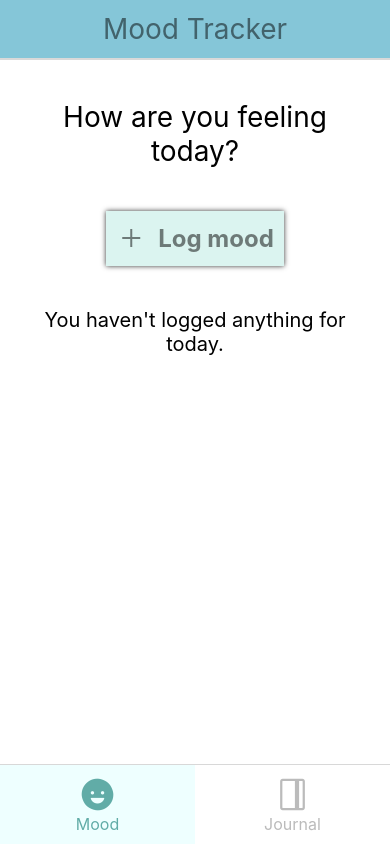
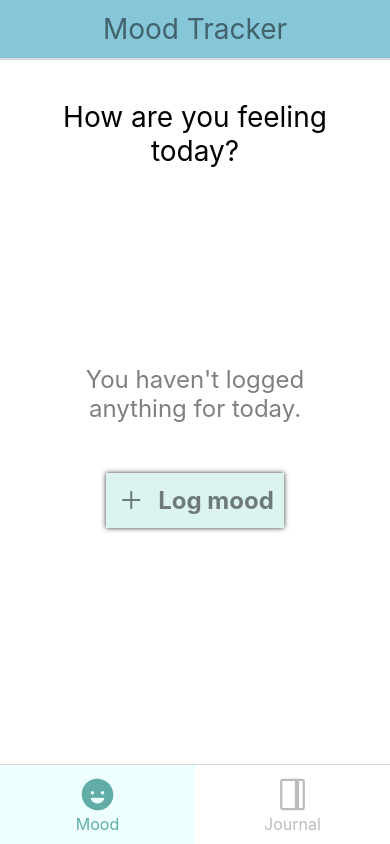
Before and after one commit to PBasham/pb-healthy-habits, a React Native app: screen / in a window 390 px wide. Built offline with nearby package versions, Linux system fonts and the light colour scheme.

Commit message:
set up start of functions for adding/getting EmotionLog, set up screen for handling if EmotionsLog is returned null or contaiing something

```diff
--- a/App.tsx
+++ b/App.tsx
@@ -3,7 +3,7 @@ import { StyleSheet, Text, View } from 'react-native';
 import { StatusBar } from 'expo-status-bar';
 
 // components --------------------------------------------------
-import AppLoading from "expo-app-loading"
+
 import { NavigationContainer, TabRouter } from "@react-navigation/native";
 import { SafeAreaProvider, initialWindowMetrics } from "react-native-safe-area-context";
 import { createBottomTabNavigator } from "@react-navigation/bottom-tabs"
@@ -26,9 +26,9 @@ export default function App() {
         "Lato-Light": require("./src/assets/typography/Lato/Lato-Light.ttf"),
     })
 
-    if (!fontsLoaded) {
-        return <AppLoading />
-    }
+    // if (!fontsLoaded) {
+    //     return <AppLoading />
+    // }
 
     const Tab = createBottomTabNavigator()
 
--- a/package.json
+++ b/package.json
@@ -20,7 +20,6 @@
     "@types/styled-components": "^5.1.26",
     "@types/styled-components-react-native": "^5.2.1",
     "expo": "~48.0.18",
-    "expo-app-loading": "^2.1.1",
     "expo-font": "~11.1.1",
     "expo-status-bar": "~1.4.4",
     "react": "18.2.0",
--- a/src/components/ui/text/HeaderThree/HeaderThree.tsx
+++ b/src/components/ui/text/HeaderThree/HeaderThree.tsx
@@ -39,8 +39,6 @@ const HeaderThree: FunctionComponent<HeaderThreeProps> = (props: HeaderThreeProp
     } = props
 
     const HeaderThreeStyle = styled.Text`
-    flex: 1;
-
     color: ${textColor};
 
     font-size: ${fontSize};
--- a/src/interfaces.ts
+++ b/src/interfaces.ts
@@ -34,7 +34,7 @@ export interface JournalEntry {
 }
 //* Mood Tracking --------------------------------------------------
 // emotion tracker
-export type EmotionLog = LoggedEmotion[]
+export type EmotionLog = LoggedEmotion[] | null
 
 export interface LoggedEmotion {
     /** Time of creation */
@@ -51,7 +51,7 @@ export interface LoggedEmotion {
 
 //* Misc types --------------------------------------------------
 // Emotion
-export type Emotion = "happy" | "caring" | "greatful" | "excited" | "loved" | "Respected" | "valued" | "accepted" | "confident" | "brave" | "hopeful" | "powerful" | "playful" | "creative" | "curious" | "affectionate" | "embarrassed" | "guilty" | "excluded" | "ashamed" | "angry" | "annoyed" | "jealous" | "bored" | "scared" | "overwhelmed" | "powerless" | "anxious" | "sad" | "disappointed" | "hurt" | "lonely" | UserEmotion | undefined
+export type Emotion = "happy" | "caring" | "greatful" | "excited" | "loved" | "Respected" | "valued" | "accepted" | "confident" | "brave" | "hopeful" | "powerful" | "playful" | "creative" | "curious" | "affectionate" | "embarrassed" | "guilty" | "excluded" | "ashamed" | "angry" | "annoyed" | "jealous" | "bored" | "scared" | "overwhelmed" | "powerless" | "anxious" | "sad" | "disappointed" | "hurt" | "lonely" | UserEmotion
 
 // This is used to define a users custom entered emotion.
 export type UserEmotion = string
--- a/src/screens/MoodTracker/MoodTracker.tsx
+++ b/src/screens/MoodTracker/MoodTracker.tsx
@@ -1,24 +1,38 @@
-import React, { FunctionComponent } from "react";
+import React, { FunctionComponent, useEffect, useState } from "react";
+import { Button, StyleSheet, Text, View } from "react-native";
 import styled from "styled-components/native";
-import { Button, StyleSheet, Text, View } from "react-native";
+
+import * as emotionTrackerHelpers from "../../utilities/emotionTracker-helpers"
+
 // components --------------------------------------------------
 import { Container } from "../../components/shared";
 import { HeaderOne, HeaderTwo, HeaderThree, BodyText, SubText } from "../../components/ui/text";
 
 // misc --------------------------------------------------
 // colors
-import { generalColors } from "../../assets";
+import { generalColors, textColors } from "../../assets";
 import { StandardButton, TopBar } from "../../components/ui";
-import { ContainerFlexTwo } from "../../components/shared/shared";
+import { ContainerFlexTwo, ScreenWidth } from "../../components/shared/shared";
 import { SafeAreaView } from "react-native-safe-area-context";
+import { EmotionLog, LoggedEmotion } from "../../interfaces";
+
+interface MoodTrackerProps {
+
+}
+
+
+const MoodTracker: FunctionComponent<MoodTrackerProps> = (props: MoodTrackerProps) => {
+
+    const { } = props
+
+    const [emotionsLog, setEmotionsLog] = useState<EmotionLog | null>(null)
+
+    const [logMessage, setLogMessage] = useState<string>("")
 
     const MoodTrackerContainer = styled(Container)`
         width: 100%;
         height: 100%;
-    padding-left: 20px;
-    padding-right: 20px;
-    padding-top: 40px;
-    padding-bottom: 40px;
+        padding: 40px 20px;
     `;
 
     const CreateLogContainer = styled(Container)`
@@ -27,21 +41,74 @@ const CreateLogContainer = styled(Container)`
     const CreateLogButtonContainer = styled(Container)`
         justify-content: center;
         align-items: center;
+        gap: 40px;
     `
 
-const MoodTracker: FunctionComponent = () => {
+
+    async function handleGetEmotionLog(): Promise<void> {
+        const result: EmotionLog | null = await emotionTrackerHelpers.getEmotionLog()
+
+        if (!result) {
+            setEmotionsLog(result)
+            setLogMessage("You haven't logged anything for today.")
+        } else {
+            setLogMessage("You have stuff!")
+        }
+
+        return
+    }
+    async function handleAddEmotion(loggedEmotion: LoggedEmotion): Promise<void> {
+
+        if (!emotionsLog) return
+        if (!loggedEmotion) return
+
+
+        let updatedEmotionLog: EmotionLog = [
+            ...emotionsLog,
+            { ...loggedEmotion }
+        ]
+
+        setEmotionsLog((prev: EmotionLog) => {
+            if (!prev) prev = []
+
+            return [
+                ...prev,
+                ...updatedEmotionLog!
+            ]
+        })
+
+        return
+    }
+
+    function handleOpenEmotionModal() {
+
+    }
+
+    useEffect(() => {
+
+        handleGetEmotionLog()
+
+    }, [])
+
     return (
         <>
-            <SafeAreaView edges={['top']} >
-                <TopBar
-                    label="Mood Tracker"
-                />
-            </SafeAreaView>
-            <SafeAreaView mode="padding" style={{flex: 1}} edges={['left', 'right']} >
+            <SafeAreaView edges={['top']} children={<TopBar label="Mood Tracker" />} />
+            <SafeAreaView mode="padding" style={{ flex: 1 }} edges={['left', 'right']} >
                 <MoodTrackerContainer>
                     <CreateLogContainer>
                         <HeaderTwo text={"How are you feeling today?"} />
                         <CreateLogButtonContainer>
+                            {!emotionsLog ?
+                                <HeaderThree
+                                    text={logMessage}
+                                    textStyles={{
+                                        marginBottom: 10,
+                                        width: "90%",
+                                        color: textColors.dark_transparent
+                                    }}
+                                />
+                                : null
+                            }
                             <StandardButton
                                 text="Log mood"
                                 iconName="add"
@@ -51,12 +118,13 @@ const MoodTracker: FunctionComponent = () => {
                             />
                         </CreateLogButtonContainer>
                     </CreateLogContainer>
+                    {emotionsLog ?
                         <ContainerFlexTwo>
-                        {/* //todo build out scrollable view for emotions logged today. */}
-                        <BodyText text={"You haven't logged anything for today."} />
+                        </ContainerFlexTwo>
 
-
-                    </ContainerFlexTwo>
+                        :
+                        null
+                    }
                 </MoodTrackerContainer>
             </SafeAreaView>
         </>
--- a/src/utilities/emotionTracker-helpers.ts
+++ b/src/utilities/emotionTracker-helpers.ts
@@ -40,6 +40,7 @@ import { EmotionLog } from "../interfaces";
  */
 export async function getEmotionLog(): Promise<EmotionLog | null> {
     let result: string | null = await AsyncStorage.getItem("Emotion-Log")
+    console.log("result of getEmotionLog: ", result)
 
     if (!result) return null
 
```
Also changed, not shown: 1 other file (tests, documents, lock files or other folders). Lines whose indentation alone changed are shown as unchanged.
